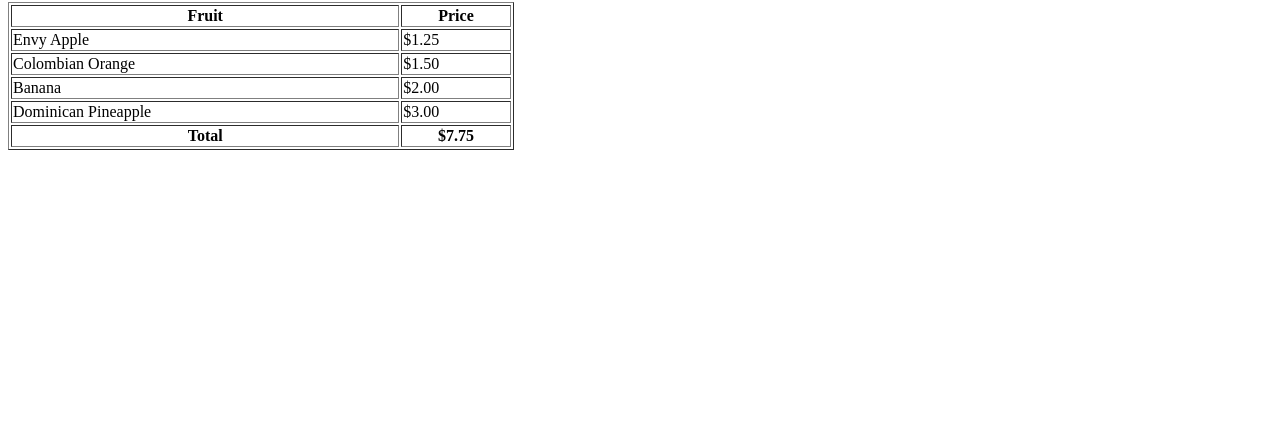
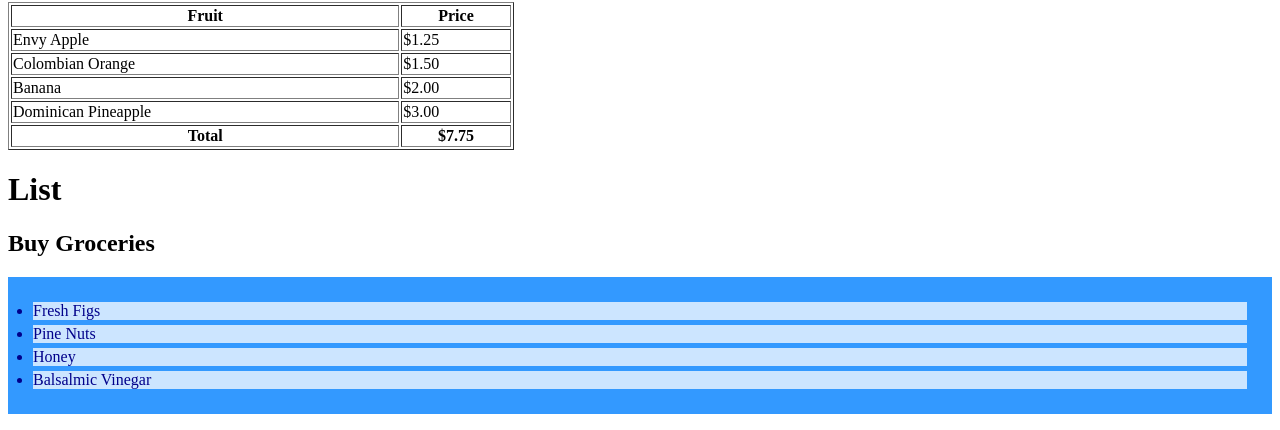
Before and after one commit to PreservativeFree/F20-Grocery-Deploy-Lab, a website: page index.html in a window 1280 px wide. Shown: the part 385-815 px from the top of the page. Drawn offline with Linux system fonts and the light colour scheme.

Commit message:
5th commit

```diff
--- a/index.html
+++ b/index.html
@@ -48,7 +48,16 @@
         </tr>
     </tfoot>
 </table>
-
+<div id ="page">
+    <h1 id = "header">List</h1>
+    <h2>Buy Groceries</h2>
+    <ul>
+        <li id = "one" class="hot">Fresh Figs</li>
+        <li id = "two" class="hot">Pine Nuts</li>
+        <li id = "three" class="hot">Honey</li>
+        <li id = "four" class="hot">Balsalmic Vinegar</li>
+    </ul>
+</div>
   <script src = "main.js"></script>
 </body>
 </html>
--- a/public/Styles.css
+++ b/public/Styles.css
@@ -0,0 +1,22 @@
+ol {
+    background: #ff9999;
+    padding: 20px;
+  }
+
+  ul {
+    background: #3399ff;
+    padding: 20px;
+  }
+
+  ol li {
+    background: #ffe5e5;
+    color: darkred;
+    padding: 5px;
+    margin-left: 35px;
+  }
+
+  ul li {
+    background: #cce5ff;
+    color: darkblue;
+    margin: 5px;
+  }
--- a/public/main.js
+++ b/public/main.js
@@ -1 +1,7 @@
 console.log('JS Connected')
+var hotItems = document.querySelectorAll('li.hot');
+if(hotItems.length > 0 ) {
+    for(let i = 0; i <hotItems.length; i++) {
+        hotItems[i].className = 'cool';
+    }
+}
```
